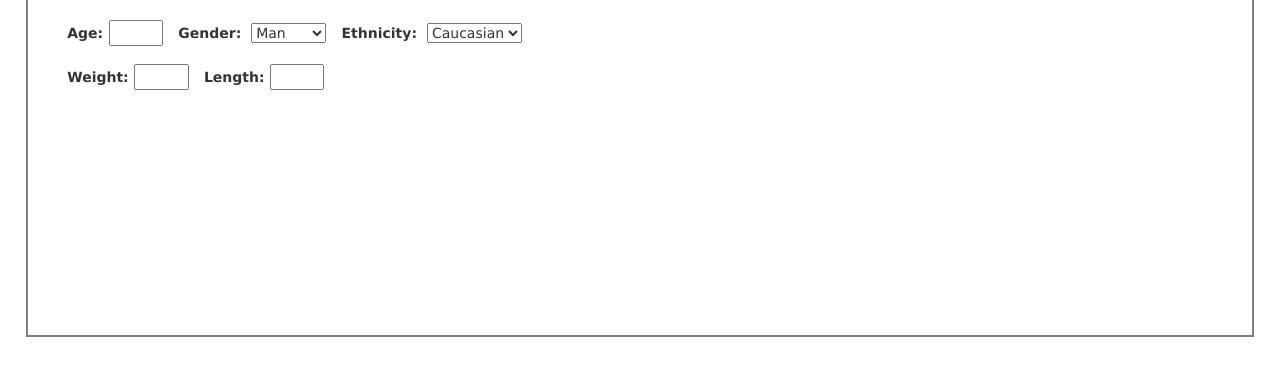
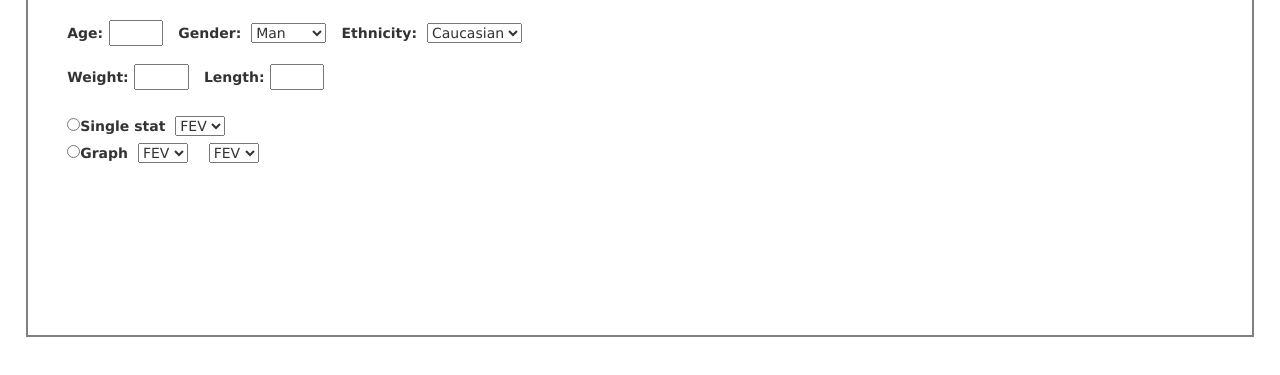
Before and after one commit to remberluyckx/Spirometer-website, a plain HTML site: page Statistics.html in a window 1280 px wide. Shown: the part 345-720 px from the top of the page. Drawn offline with nearby package versions, Linux system fonts and the light colour scheme.

Commit message:
added single stat/ graph option

```diff
--- a/Statistics.css
+++ b/Statistics.css
@@ -59,13 +59,13 @@ form {
 .tab-content {
     float: left;
 }
-#width {
-    margin-top: 3%;
-}
-#length {
+#width, #length {
     margin-top: 3%;
 }
 input, select {
     margin-left: 1%;
     margin-right: 2%;
 }
+#lower-form {
+    margin-top: 4%;
+}
--- a/Statistics.html
+++ b/Statistics.html
@@ -49,7 +49,23 @@
                     <option value="african">African</option>
                 </select><br>
                 <label>Weight: </label><input type="number" id="weight">
-                <label>Length: </label><input type="number" id="length">
+                <label>Length: </label><input type="number" id="length"><br>
+                <div id="lower-form">
+                <input type="radio" name="option" value="single"><label>Single stat</label>
+                <select>
+                    <option value="fev">FEV</option>
+                    <option value="fvc">FVC</option>
+                </select><br>
+                <input type="radio" name="option" value="graph"><label>Graph</label>
+                <select>
+                    <option value="fev">FEV</option>
+                    <option value="fvc">FVC</option>
+                </select>
+                <select>
+                    <option value="fev">FEV</option>
+                    <option value="fvc">FVC</option>
+                </select>
+                </div>
             </form>
         </div>
     </div>
```
